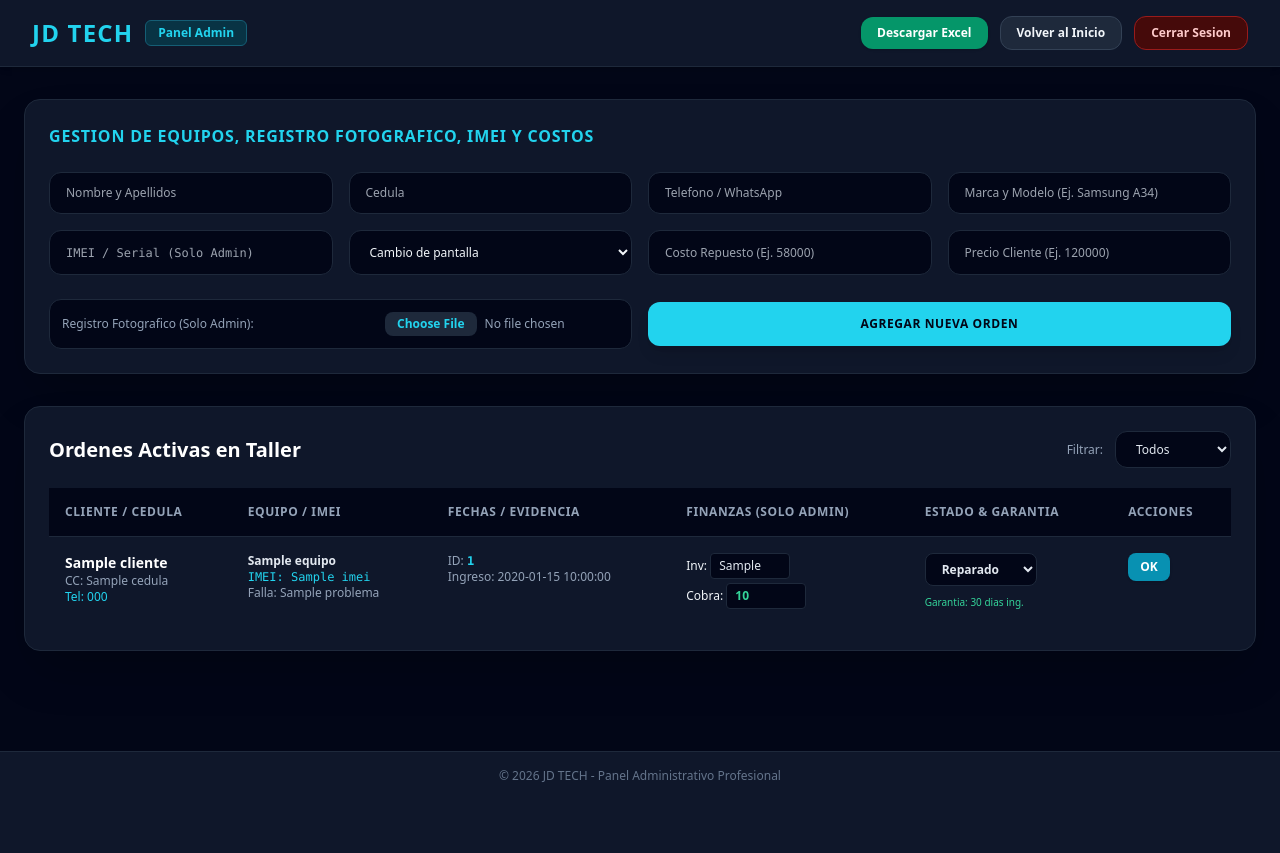
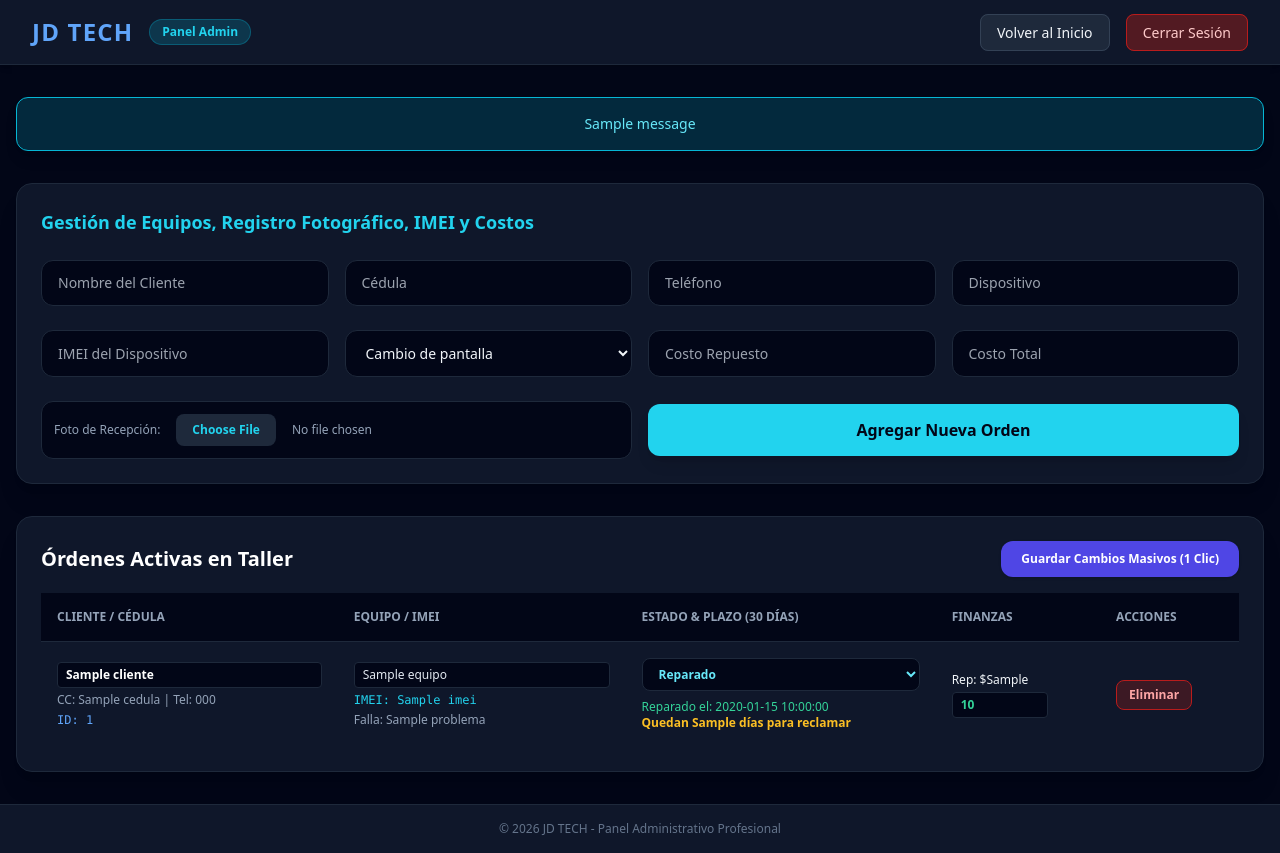
Before and after one commit to juandavidnaranjomaya-ship-it/jd_tech_taller, a Flask app: template templates/admin.html in a window 1280 px wide. Before the commit the page ends 782 px from the top, so only its background shows below. Run offline with Flask 3, Linux system fonts and the light colour scheme; the template is opened without the code that fills it: most values are stand-ins (such as "Sample title", 1, 10 or a date in 2020); one stand-in notice (Sample message) is shown; some libraries are stand-ins or nearby versions.

Commit message:
Update admin.html

```diff
--- a/templates/admin.html
+++ b/templates/admin.html
@@ -6,143 +6,135 @@
     <title>JD TECH - Panel Administrador</title>
     <script src="https://cdn.tailwindcss.com"></script>
 </head>
-<body class="bg-slate-950 text-slate-100 min-h-screen flex flex-col justify-between font-sans">
+<body class="bg-slate-950 text-slate-100 min-h-screen flex flex-col justify-between">
 
-    <!-- Header Admin -->
-    <header class="bg-slate-900 border-b border-slate-800 py-4 px-8 shadow-md flex flex-col md:flex-row justify-between items-center gap-4">
-        <div class="flex items-center space-x-3">
-            <h1 class="text-2xl font-extrabold text-cyan-400 tracking-wider">JD TECH</h1>
-            <span class="bg-cyan-950 text-cyan-400 border border-cyan-800 text-xs px-3 py-1 rounded-md font-semibold">Panel Admin</span>
+    <header class="bg-slate-900 border-b border-slate-800 py-4 px-8 shadow-md flex justify-between items-center">
+        <div class="flex items-center space-x-4">
+            <h1 class="text-2xl font-extrabold text-blue-400 tracking-wider">JD TECH</h1>
+            <span class="bg-cyan-500/20 text-cyan-400 border border-cyan-500/30 text-xs px-3 py-1 rounded-full font-semibold">Panel Admin</span>
         </div>
-        <div class="flex items-center space-x-3">
-            <a href="/descargar-excel" class="bg-emerald-600 hover:bg-emerald-500 text-white px-4 py-2 rounded-xl text-xs font-bold transition shadow">Descargar Excel</a>
-            <a href="/" class="bg-slate-800 hover:bg-slate-700 px-4 py-2 rounded-xl text-xs font-semibold transition border border-slate-700">Volver al Inicio</a>
-            <a href="/logout" class="bg-red-950 hover:bg-red-900 px-4 py-2 rounded-xl text-xs font-semibold text-red-200 transition border border-red-800">Cerrar Sesion</a>
+        <div class="space-x-3">
+            <a href="/" class="bg-slate-800 hover:bg-slate-700 px-4 py-2 rounded-lg text-sm transition border border-slate-700">Volver al Inicio</a>
+            <a href="/logout" class="bg-red-900/60 hover:bg-red-800 px-4 py-2 rounded-lg text-sm text-red-200 transition border border-red-700">Cerrar Sesión</a>
         </div>
     </header>
 
-    <main class="max-w-7xl mx-auto px-6 py-8 w-full flex-grow space-y-8">
+    <main class="max-w-7xl mx-auto px-4 py-8 w-full flex-grow space-y-8">
 
-        <!-- Bloque de Registro y Gestión -->
-        <div class="bg-slate-900 p-6 rounded-2xl shadow-2xl border border-slate-800">
+        {% with messages = get_flashed_messages(with_categories=true) %}
+            {% if messages %}
+                {% for category, message in messages %}
+                    <div class="p-4 rounded-xl text-sm bg-cyan-500/20 border border-cyan-500 text-cyan-300 text-center shadow-lg">
+                        {{ message }}
+                    </div>
+                {% endfor %}
+            {% endif %}
+        {% endwith %}
+
+        <!-- Formulario Superior de Admin (Con IMEI y Costos) -->
+        <div class="bg-slate-900 p-6 rounded-2xl shadow-xl border border-slate-800">
             <div class="flex justify-between items-center mb-6">
-                <h2 class="text-base font-bold text-cyan-400 uppercase tracking-wider">Gestion de Equipos, Registro Fotografico, IMEI y Costos</h2>
+                <h2 class="text-lg font-semibold text-cyan-400">Gestión de Equipos, Registro Fotográfico, IMEI y Costos</h2>
             </div>
 
-            <form action="/crear-orden" method="POST" enctype="multipart/form-data" class="space-y-4">
+            <form action="/crear-orden" method="POST" enctype="multipart/form-data" class="space-y-6">
                 <div class="grid grid-cols-1 md:grid-cols-4 gap-4">
-                    <input type="text" name="cliente" required placeholder="Nombre y Apellidos" class="px-4 py-3 bg-slate-950 border border-slate-800 rounded-xl text-xs text-slate-100">
-                    <input type="text" name="cedula" required placeholder="Cedula" class="px-4 py-3 bg-slate-950 border border-slate-800 rounded-xl text-xs text-slate-100">
-                    <input type="text" name="telefono" required placeholder="Telefono / WhatsApp" class="px-4 py-3 bg-slate-950 border border-slate-800 rounded-xl text-xs text-slate-100">
-                    <input type="text" name="equipo" required placeholder="Marca y Modelo (Ej. Samsung A34)" class="px-4 py-3 bg-slate-950 border border-slate-800 rounded-xl text-xs text-slate-100">
+                    <input type="text" name="cliente" required placeholder="Nombre del Cliente" class="px-4 py-3 bg-slate-950 border border-slate-800 rounded-xl text-sm text-slate-100">
+                    <input type="text" name="cedula" required placeholder="Cédula" class="px-4 py-3 bg-slate-950 border border-slate-800 rounded-xl text-sm text-slate-100">
+                    <input type="text" name="telefono" required placeholder="Teléfono" class="px-4 py-3 bg-slate-950 border border-slate-800 rounded-xl text-sm text-slate-100">
+                    <input type="text" name="equipo" required placeholder="Dispositivo" class="px-4 py-3 bg-slate-950 border border-slate-800 rounded-xl text-sm text-slate-100">
                 </div>
 
                 <div class="grid grid-cols-1 md:grid-cols-4 gap-4">
-                    <input type="text" name="imei" placeholder="IMEI / Serial (Solo Admin)" class="px-4 py-3 bg-slate-950 border border-slate-800 rounded-xl text-xs font-mono text-cyan-400">
-                    <select name="problema" class="px-4 py-3 bg-slate-950 border border-slate-800 rounded-xl text-xs text-slate-100">
+                    <input type="text" name="imei" placeholder="IMEI del Dispositivo" class="px-4 py-3 bg-slate-950 border border-slate-800 rounded-xl text-sm text-slate-100">
+                    <select name="problema" class="px-4 py-3 bg-slate-950 border border-slate-800 rounded-xl text-sm text-slate-100">
                         <option value="Cambio de pantalla">Cambio de pantalla</option>
                         <option value="Problema de carga">Problema de carga</option>
-                        <option value="Cambio de bateria">Cambio de bateria</option>
-                        <option value="Mantenimiento general">Mantenimiento general</option>
-                        <option value="Otro (Especificar en taller)">Otro (Especificar en taller)</option>
+                        <option value="Cambio de bateria">Cambio de batería</option>
+                        <option value="Mantenimiento">Mantenimiento</option>
                     </select>
-                    <input type="text" name="costo_rep" placeholder="Costo Repuesto (Ej. 58000)" class="px-4 py-3 bg-slate-950 border border-slate-800 rounded-xl text-xs text-slate-100">
-                    <input type="text" name="costo_total" placeholder="Precio Cliente (Ej. 120000)" class="px-4 py-3 bg-slate-950 border border-slate-800 rounded-xl text-xs text-slate-100">
+                    <input type="text" name="costo_rep" placeholder="Costo Repuesto" class="px-4 py-3 bg-slate-950 border border-slate-800 rounded-xl text-sm text-slate-100">
+                    <input type="text" name="costo_total" placeholder="Costo Total" class="px-4 py-3 bg-slate-950 border border-slate-800 rounded-xl text-sm text-slate-100">
                 </div>
 
-                <div class="grid grid-cols-1 md:grid-cols-2 gap-4 items-center pt-2">
-                    <div class="bg-slate-950 border border-slate-800 p-3 rounded-xl flex items-center justify-between">
-                        <span class="text-xs text-slate-400">Registro Fotografico (Solo Admin):</span>
-                        <input type="file" name="foto" class="text-xs text-slate-400 file:mr-2 file:py-1 file:px-3 file:rounded-lg file:border-0 file:text-xs file:font-semibold file:bg-slate-800 file:text-cyan-400">
+                <div class="grid grid-cols-1 md:grid-cols-2 gap-4 items-center">
+                    <div class="bg-slate-950 border border-slate-800 p-3 rounded-xl flex items-center space-x-4">
+                        <span class="text-xs text-slate-400">Foto de Recepción:</span>
+                        <input type="file" name="foto" class="text-xs text-slate-400 file:mr-4 file:py-2 file:px-4 file:rounded-lg file:border-0 file:text-xs file:font-semibold file:bg-slate-800 file:text-cyan-400">
                     </div>
-                    <button type="submit" class="w-full py-3.5 bg-cyan-400 hover:bg-cyan-300 text-slate-950 font-extrabold rounded-xl shadow-lg transition text-xs uppercase tracking-wider">
+                    <button type="submit" class="w-full py-3.5 bg-cyan-400 hover:bg-cyan-300 text-slate-950 font-bold rounded-xl shadow-lg transition">
                         Agregar Nueva Orden
                     </button>
                 </div>
             </form>
         </div>
 
-        <!-- Tabla de Órdenes Activas -->
-        <div class="bg-slate-900 p-6 rounded-2xl shadow-2xl border border-slate-800 space-y-5">
-            <div class="flex flex-col md:flex-row justify-between items-center gap-4">
-                <h3 class="text-xl font-bold text-white">Ordenes Activas en Taller</h3>
-                <div class="flex items-center space-x-3">
-                    <span class="text-xs text-slate-400">Filtrar:</span>
-                    <select onchange="window.location.href='/admin?filtro=' + this.value" class="bg-slate-950 border border-slate-800 text-xs px-4 py-2 rounded-xl text-slate-200">
-                        <option value="Todos" {% if filtro_actual == 'Todos' %}selected{% endif %}>Todos</option>
-                        <option value="Ingresado" {% if filtro_actual == 'Ingresado' %}selected{% endif %}>Ingresado</option>
-                        <option value="En revision" {% if filtro_actual == 'En revision' %}selected{% endif %}>En revision</option>
-                        <option value="Reparado" {% if filtro_actual == 'Reparado' %}selected{% endif %}>Reparado</option>
-                        <option value="Entregado" {% if filtro_actual == 'Entregado' %}selected{% endif %}>Entregado</option>
-                    </select>
-                </div>
+        <!-- Tabla de Órdenes Activas con Actualización Masiva y Edición -->
+        <form action="/actualizar-masivo" method="POST" class="bg-slate-900 p-6 rounded-2xl shadow-xl border border-slate-800 space-y-4">
+            <div class="flex justify-between items-center">
+                <h3 class="text-xl font-bold text-white">Órdenes Activas en Taller</h3>
+                <button type="submit" class="px-5 py-2.5 bg-indigo-600 hover:bg-indigo-500 text-white text-xs font-bold rounded-xl shadow transition">
+                    Guardar Cambios Masivos (1 Clic)
+                </button>
             </div>
 
             <div class="overflow-x-auto">
-                <table class="w-full text-left border-collapse text-xs">
+                <table class="w-full text-left border-collapse text-sm">
                     <thead>
-                        <tr class="bg-slate-950 text-slate-400 uppercase tracking-wider border-b border-slate-800">
-                            <th class="p-4">Cliente / Cedula</th>
+                        <tr class="bg-slate-950 text-slate-400 uppercase text-xs border-b border-slate-800">
+                            <th class="p-4">Cliente / Cédula</th>
                             <th class="p-4">Equipo / IMEI</th>
-                            <th class="p-4">Fechas / Evidencia</th>
-                            <th class="p-4">Finanzas (Solo Admin)</th>
-                            <th class="p-4">Estado & Garantia</th>
+                            <th class="p-4">Estado & Plazo (30 Días)</th>
+                            <th class="p-4">Finanzas</th>
                             <th class="p-4">Acciones</th>
                         </tr>
                     </thead>
                     <tbody class="divide-y divide-slate-800">
                         {% for o in ordenes %}
                         <tr class="hover:bg-slate-800/40">
-                            <form action="/actualizar-orden/{{ o.id }}" method="POST">
-                                <td class="p-4 align-top">
-                                    <div class="font-bold text-white text-sm">{{ o.cliente }}</div>
-                                    <div class="text-slate-400">CC: {{ o.cedula }}</div>
-                                    <div class="text-cyan-400">Tel: {{ o.telefono }}</div>
+                            <td class="p-4 space-y-1">
+                                <input type="text" name="cliente_{{ o.id }}" value="{{ o.cliente }}" class="bg-slate-950 border border-slate-800 px-2 py-1 rounded text-xs text-white font-bold w-full">
+                                <div class="text-xs text-slate-400">CC: {{ o.cedula }} | Tel: {{ o.telefono }}</div>
+                                <div class="text-xs text-blue-400 font-mono">ID: {{ o.id }}</div>
                             </td>
-                                <td class="p-4 align-top">
-                                    <div class="font-semibold text-slate-200">{{ o.equipo }}</div>
-                                    <div class="font-mono text-cyan-400">IMEI: {{ o.imei }}</div>
-                                    <div class="text-slate-400">Falla: {{ o.problema }}</div>
+                            <td class="p-4 space-y-1">
+                                <input type="text" name="equipo_{{ o.id }}" value="{{ o.equipo }}" class="bg-slate-950 border border-slate-800 px-2 py-1 rounded text-xs text-slate-200 w-full">
+                                <div class="text-xs font-mono text-cyan-400">IMEI: {{ o.imei }}</div>
+                                <div class="text-xs text-slate-400">Falla: {{ o.problema }}</div>
                             </td>
-                                <td class="p-4 align-top text-slate-400">
-                                    <div>ID: <span class="text-cyan-400 font-mono font-bold">{{ o.id }}</span></div>
-                                    <div>Ingreso: {{ o.fecha }}</div>
-                                    {% if o.foto %}
-                                    <div class="text-cyan-400 mt-1 font-semibold">Foto adjunta</div>
-                                    {% endif %}
-                                </td>
-                                <td class="p-4 align-top space-y-1">
-                                    <div>Inv: <input type="text" name="costo_rep" value="{{ o.costo_rep }}" class="w-20 bg-slate-950 border border-slate-800 rounded px-2 py-1 text-slate-200"></div>
-                                    <div>Cobra: <input type="text" name="costo_total" value="{{ o.costo_total }}" class="w-20 bg-slate-950 border border-slate-800 rounded px-2 py-1 text-emerald-400 font-bold"></div>
-                                </td>
-                                <td class="p-4 align-top space-y-2">
-                                    <select name="estado" class="bg-slate-950 border border-slate-800 text-xs px-3 py-1.5 rounded-lg text-slate-200 font-semibold">
-                                        <option value="Ingresado" {% if o.estado == 'Ingresado' %}selected{% endif %}>Ingresado</option>
-                                        <option value="En revision" {% if o.estado == 'En revision' %}selected{% endif %}>En revision</option>
+                            <td class="p-4 space-y-2">
+                                <select name="estado_{{ o.id }}" class="bg-slate-950 border border-slate-800 text-xs px-3 py-1.5 rounded-lg text-cyan-300 font-semibold w-full">
+                                    <option value="Recibido" {% if o.estado == 'Recibido' %}selected{% endif %}>Recibido</option>
+                                    <option value="En reparacion" {% if o.estado == 'En reparacion' %}selected{% endif %}>En reparacion</option>
                                     <option value="Reparado" {% if o.estado == 'Reparado' %}selected{% endif %}>Reparado</option>
                                     <option value="Entregado" {% if o.estado == 'Entregado' %}selected{% endif %}>Entregado</option>
                                 </select>
                                 {% if o.estado == 'Reparado' %}
-                                    <div class="text-[10px] text-emerald-400 font-medium">Garantia: 30 dias ing.</div>
+                                <div class="text-xs text-emerald-400 font-medium">
+                                    Reparado el: {{ o.fecha_reparacion }}<br>
+                                    <span class="text-amber-400 font-bold">Quedan {{ o.dias_restantes }} días para reclamar</span>
+                                </div>
                                 {% endif %}
                             </td>
-                                <td class="p-4 align-top">
-                                    <button type="submit" class="px-3 py-1.5 bg-cyan-600 hover:bg-cyan-500 text-white font-bold rounded-lg transition text-xs shadow">
-                                        OK
+                            <td class="p-4 space-y-1 text-xs">
+                                <div>Rep: ${{ o.costo_rep }}</div>
+                                <input type="text" name="costo_total_{{ o.id }}" value="{{ o.costo_total }}" class="bg-slate-950 border border-slate-800 px-2 py-1 rounded text-xs text-emerald-400 font-bold w-24">
+                            </td>
+                            <td class="p-4">
+                                <button type="submit" formaction="/eliminar-orden/{{ o.id }}" class="px-3 py-1.5 bg-red-900/40 hover:bg-red-800 text-red-300 rounded-lg text-xs font-semibold border border-red-700 transition">
+                                    Eliminar
                                 </button>
                             </td>
-                            </form>
                         </tr>
                         {% else %}
                         <tr>
-                            <td colspan="6" class="p-8 text-center text-slate-500">No hay ordenes activas en este filtro.</td>
+                            <td colspan="5" class="p-8 text-center text-slate-500">No hay órdenes activas registradas.</td>
                         </tr>
                         {% endfor %}
                     </tbody>
                 </table>
             </div>
-        </div>
-
+        </form>
     </main>
 
     <footer class="bg-slate-900 border-t border-slate-800 py-4 text-center text-xs text-slate-500">
```
Lines whose indentation alone changed are shown as unchanged.
